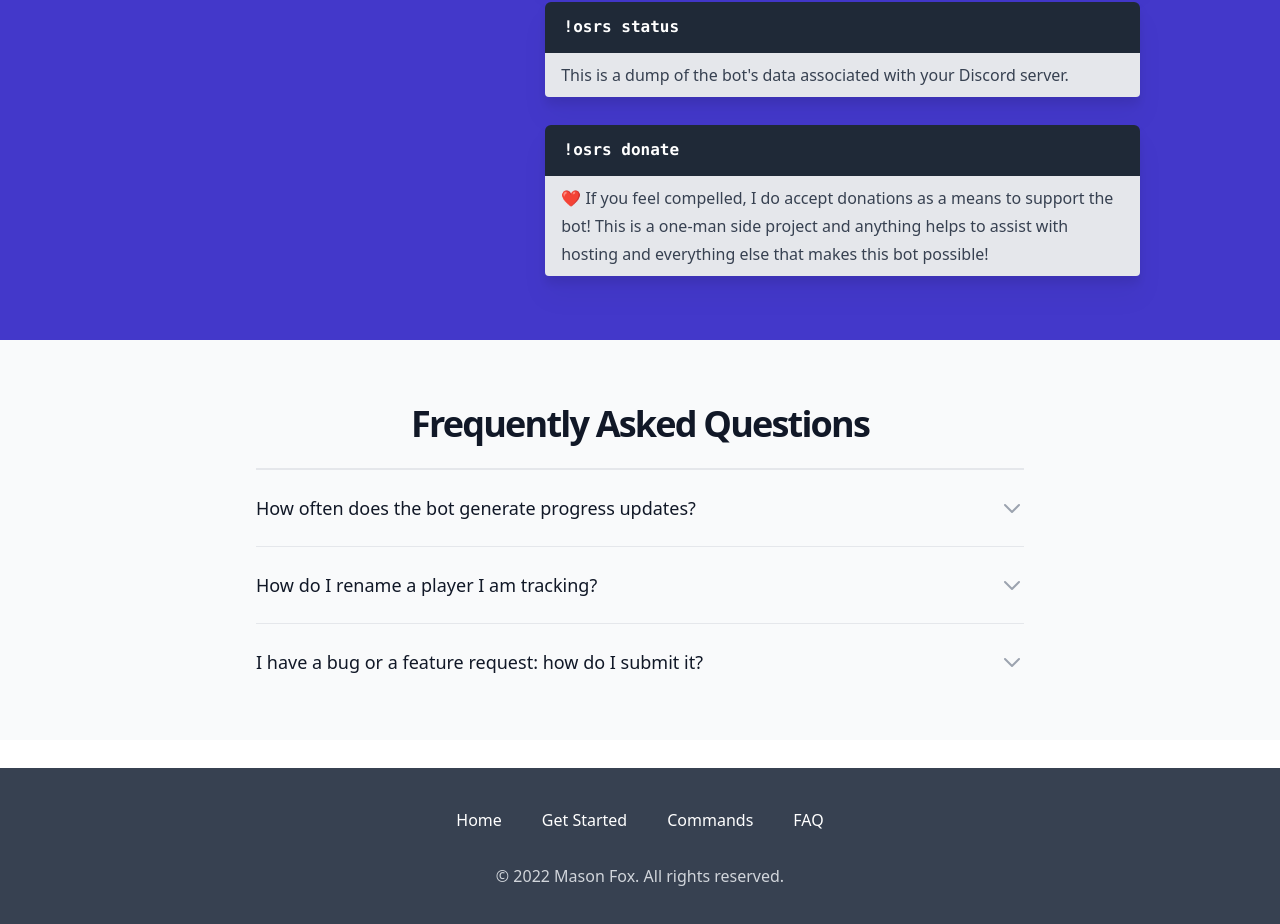
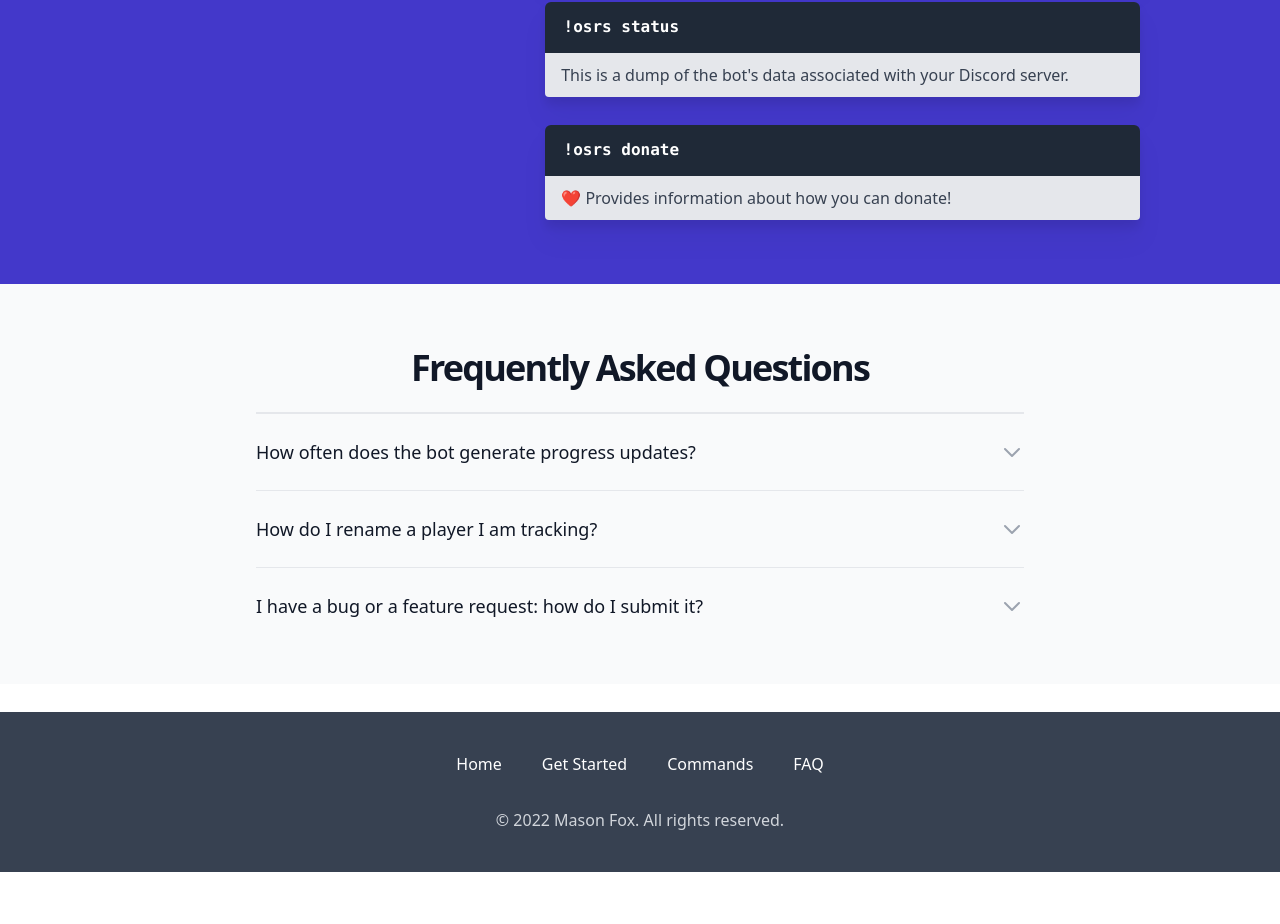
Before and after one commit to masonfox/osrs-discord-bot-site, a Next.js app: page / in a window 1280 px wide. Shown: the part 3274-4198 px from the top of the page. After the commit the page ends 4146 px from the top, so only its background shows below. Built offline with nearby package versions, Linux system fonts and the light colour scheme.

Commit message:
simplified donation command description

```diff
--- a/src/components/commands.js
+++ b/src/components/commands.js
@@ -52,7 +52,7 @@ const commandList = [
   {
     command: "!osrs donate",
     description:
-      "❤️ If you feel compelled, I do accept donations as a means to support the bot! This is a one-man side project and anything helps to assist with hosting and everything else that makes this bot possible!",
+      "❤️ Provides information about how you can donate!",
     examples: [],
   },
 ];
```
